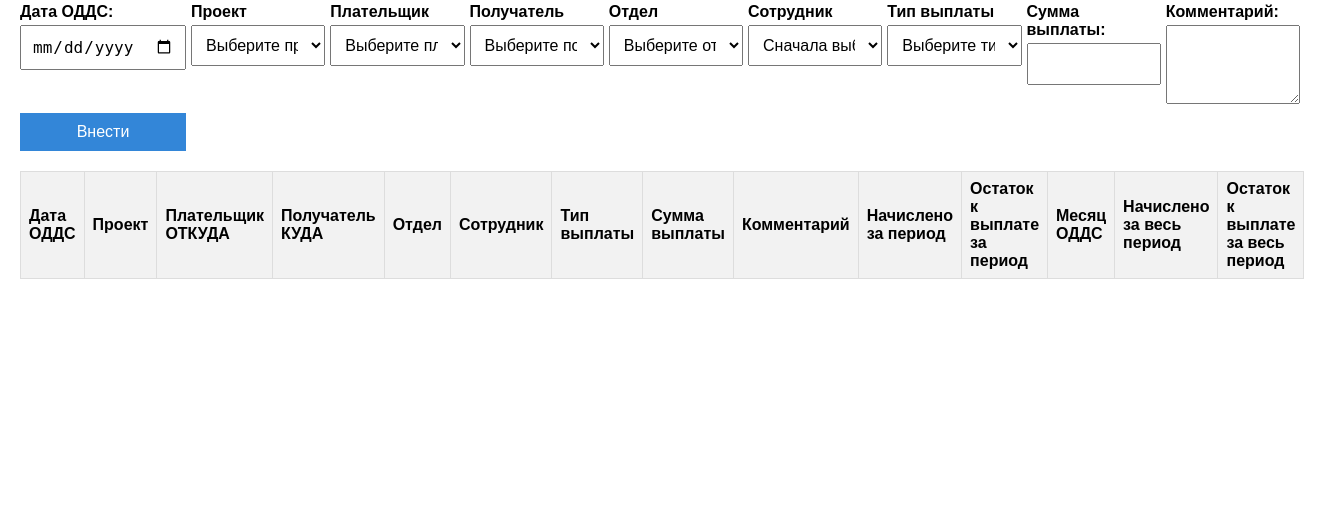
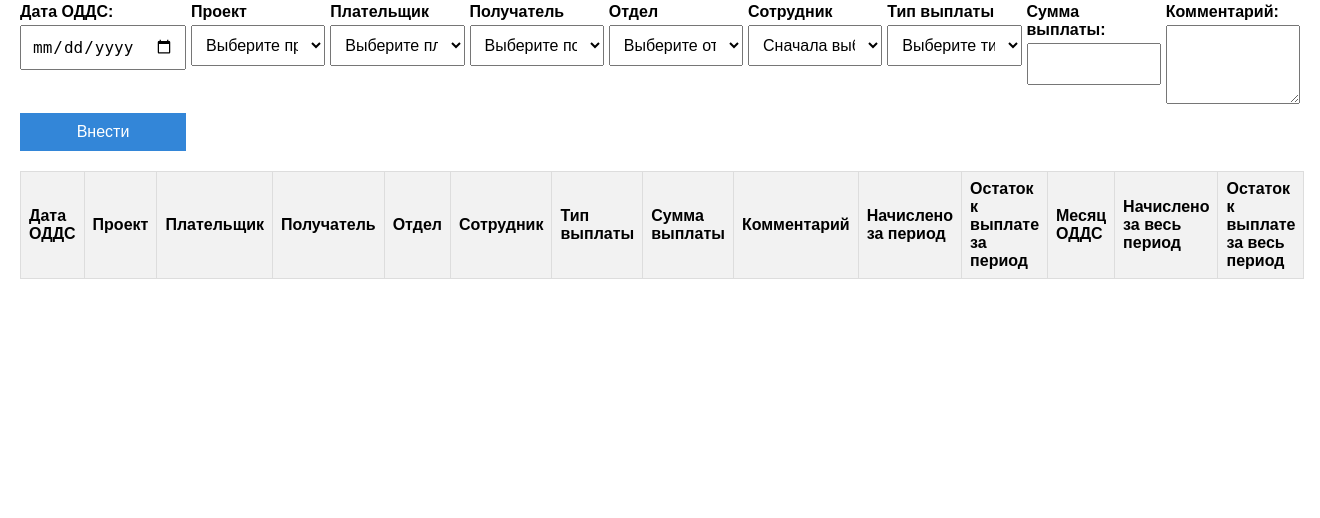
Before and after one commit to malbmarty/accounting_book, a Django app: page /payroll/all-payouts/ in a window 1320 px wide. Shown: the part 185-703 px from the top of the page. Run offline with Django 4.2, Linux system fonts and the light colour scheme; data that the repository does not hold is empty; some libraries are stand-ins or nearby versions.

Commit message:
Подправлен интерфейс

```diff
--- a/payroll/templates/payroll/payouts.html
+++ b/payroll/templates/payroll/payouts.html
@@ -102,8 +102,8 @@
             <tr>
                 <th>Дата ОДДС</th>
                 <th>Проект</th>
-                <th>Плательщик ОТКУДА</th>
-                <th>Получатель КУДА</th>
+                <th>Плательщик</th>
+                <th>Получатель</th>
                 <th>Отдел</th>
                 <th>Сотрудник</th>
                 <th>Тип выплаты</th>
--- a/payroll/templates/payroll/summary.html
+++ b/payroll/templates/payroll/summary.html
@@ -149,7 +149,8 @@ table.summary-table th {
 
 
 td.left, th.left {
-    text-align: left;
+    text-align: left !important; /* текст слева */
+    padding-left: 8px; /* отступ от левого края для красоты */
     position: sticky;
     left: 0;
     background-color: #f9f9f9;
```
